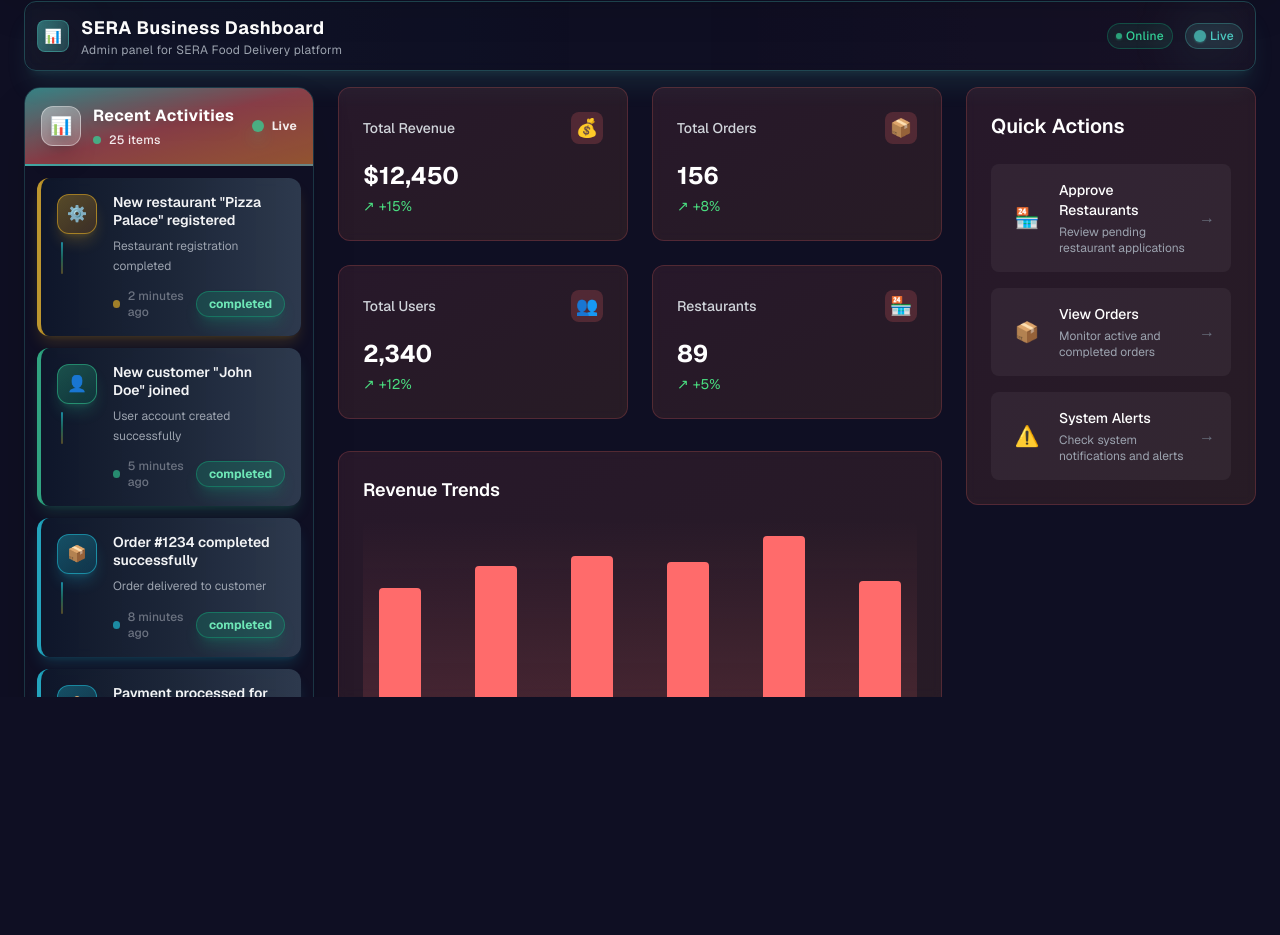
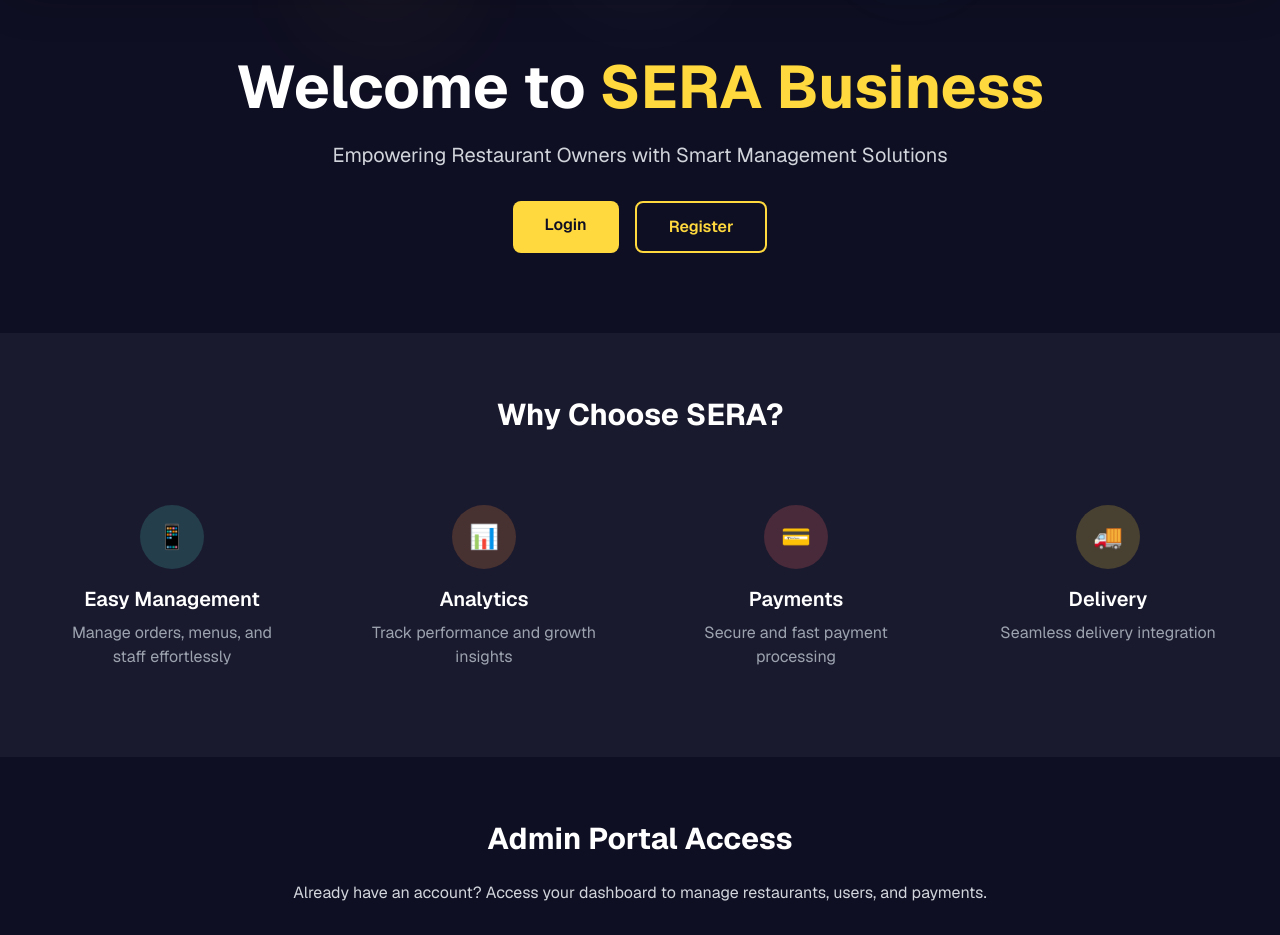
Before and after one commit to saurabhgup98/food-Delivery-business-SERA, a Next.js app: page / in a window 1280 px wide. Shown: the part 103-1038 px from the top of the page. Before the commit the page ends 800 px from the top, so only its background shows below. Built offline with nearby package versions, Linux system fonts and the light colour scheme.

Commit message:
added homepage and header

```diff
--- /dev/null
+++ b/src/app/dashboard/page.tsx
@@ -0,0 +1,91 @@
+'use client';
+
+import { useEffect, useRef, useState } from 'react';
+import { Dashboard } from '@/components/Dashboard';
+import { mockDashboardData } from '@/data/dashboardData';
+
+export default function DashboardPage() {
+  const [isSticky, setIsSticky] = useState(false);
+  const scrollContainerRef = useRef<HTMLDivElement>(null);
+  const introRef = useRef<HTMLDivElement>(null);
+
+  useEffect(() => {
+    const handleScroll = () => {
+      if (scrollContainerRef.current && introRef.current) {
+        const scrollTop = scrollContainerRef.current.scrollTop;
+        const introHeight = introRef.current.offsetHeight;
+        const headerHeight = 80; // Approximate header height
+
+        // Check if dashboard intro has scrolled behind the header
+        // Add some buffer to ensure it's fully behind
+        if (scrollTop > introHeight + 20) {
+          setIsSticky(true);
+        } else {
+          setIsSticky(false);
+        }
+      }
+    };
+
+    const scrollContainer = scrollContainerRef.current;
+    if (scrollContainer) {
+      scrollContainer.addEventListener('scroll', handleScroll);
+      return () => scrollContainer.removeEventListener('scroll', handleScroll);
+    }
+  }, []);
+
+  return (
+    <div className="h-[calc(100vh-80px)] overflow-y-auto">
+      {/* Scrollable Content Area */}
+      <div ref={scrollContainerRef} className="h-full overflow-y-auto custom-scrollbar">
+        <main className="p-3 sm:p-4 md:p-6">
+          {/* Enhanced Ultra Compact Dashboard Introduction Section */}
+          <div ref={introRef} className="mb-3 sm:mb-4">
+            <div className="relative bg-gradient-to-br from-dark-900/95 via-dark-800/90 to-dark-700/85 border border-sera-blue/30 rounded-xl p-3 backdrop-blur-sm shadow-xl shadow-sera-blue/10 overflow-hidden">
+              {/* Animated background pattern */}
+              <div className="absolute inset-0 bg-gradient-to-r from-sera-blue/5 via-transparent to-sera-pink/5 animate-pulse"></div>
+              <div className="absolute top-0 right-0 w-16 sm:w-20 h-16 sm:h-20 bg-gradient-to-br from-sera-blue/10 to-transparent rounded-full blur-xl"></div>
+              <div className="absolute bottom-0 left-0 w-12 sm:w-16 h-12 sm:h-16 bg-gradient-to-tr from-sera-pink/10 to-transparent rounded-full blur-xl"></div>
+
+              <div className="relative flex flex-col sm:flex-row sm:items-center space-y-2 sm:space-y-0 sm:space-x-3">
+                {/* Enhanced Icon */}
+                <div className="w-8 h-8 bg-gradient-to-br from-sera-blue/40 to-sera-blue/20 rounded-lg flex items-center justify-center shadow-lg border border-sera-blue/40 backdrop-blur-sm relative overflow-hidden">
+                  <div className="absolute inset-0 bg-gradient-to-r from-sera-blue/20 to-transparent animate-pulse"></div>
+                  <span className="text-sera-blue text-sm relative z-10 drop-shadow-sm">📊</span>
+                </div>
+
+                <div className="flex-1">
+                  <h1 className="text-base sm:text-lg font-bold text-white drop-shadow-sm tracking-wide">
+                    SERA Business Dashboard
+                  </h1>
+                  <p className="text-gray-400 text-xs tracking-wide">
+                    Admin panel for SERA Food Delivery platform
+                  </p>
+                </div>
+
+                <div className="flex items-center space-x-2 sm:space-x-3">
+                  {/* Enhanced Online Status */}
+                  <div className="flex items-center space-x-1 bg-emerald-500/10 border border-emerald-500/30 rounded-full px-2 py-1 backdrop-blur-sm">
+                    <div className="w-1.5 h-1.5 bg-emerald-400 rounded-full animate-pulse shadow-sm shadow-emerald-400/50"></div>
+                    <span className="text-emerald-400 text-xs font-medium tracking-wide">Online</span>
+                  </div>
+
+                  {/* Enhanced Live Status */}
+                  <div className="flex items-center space-x-1 bg-sera-blue/10 border border-sera-blue/30 rounded-full px-2 py-1 backdrop-blur-sm">
+                    <div className="w-3 h-3 bg-sera-blue rounded-full animate-pulse shadow-sm shadow-sera-blue/50"></div>
+                    <span className="text-sera-blue text-xs font-medium tracking-wide">Live</span>
+                  </div>
+                </div>
+              </div>
+            </div>
+          </div>
+
+          {/* Dashboard with Sticky Behavior */}
+          <div className={isSticky ? 'relative' : ''}>
+            {/* Modular Dashboard Component */}
+            <Dashboard data={mockDashboardData} isSticky={isSticky} />
+          </div>
+        </main>
+      </div>
+    </div>
+  );
+}
--- a/src/app/page.tsx
+++ b/src/app/page.tsx
@@ -1,91 +1,121 @@
 'use client';
 
-import { useEffect, useRef, useState } from 'react';
-import { Dashboard } from '@/components/Dashboard';
-import { mockDashboardData } from '@/data/dashboardData';
+import React from 'react';
+import Link from 'next/link';
 
-export default function Home() {
-  const [isSticky, setIsSticky] = useState(false);
-  const scrollContainerRef = useRef<HTMLDivElement>(null);
-  const introRef = useRef<HTMLDivElement>(null);
+export default function HomePage() {
+  return (
+    <div className="min-h-screen bg-dark-900">
+      {/* Hero Section */}
+      <section className="relative py-20 px-4 sm:px-6 lg:px-8">
+        <div className="max-w-7xl mx-auto text-center">
+          <h1 className="text-4xl sm:text-5xl lg:text-6xl font-bold text-white mb-6">
+            Welcome to <span className="text-sera-yellow">SERA Business</span>
+          </h1>
+          <p className="text-xl text-gray-300 mb-8 max-w-3xl mx-auto">
+            Empowering Restaurant Owners with Smart Management Solutions
+          </p>
 
-  useEffect(() => {
-    const handleScroll = () => {
-      if (scrollContainerRef.current && introRef.current) {
-        const scrollTop = scrollContainerRef.current.scrollTop;
-        const introHeight = introRef.current.offsetHeight;
-        const headerHeight = 80; // Approximate header height
+          {/* CTA Buttons */}
+          <div className="flex flex-col sm:flex-row gap-4 justify-center">
+            <Link
+              href="/login"
+              className="px-8 py-3 bg-sera-yellow text-dark-900 font-semibold rounded-lg hover:bg-sera-yellow/90 transition-all duration-200"
+            >
+              Login
+            </Link>
+            <Link
+              href="/register"
+              className="px-8 py-3 border-2 border-sera-yellow text-sera-yellow font-semibold rounded-lg hover:bg-sera-yellow hover:text-dark-900 transition-all duration-200"
+            >
+              Register
+            </Link>
+          </div>
+        </div>
+      </section>
 
-        // Check if dashboard intro has scrolled behind the header
-        // Add some buffer to ensure it's fully behind
-        if (scrollTop > introHeight + 20) {
-          setIsSticky(true);
-        } else {
-          setIsSticky(false);
-        }
-      }
-    };
+      {/* Features Section */}
+      <section className="py-16 px-4 sm:px-6 lg:px-8 bg-dark-800">
+        <div className="max-w-7xl mx-auto">
+          <h2 className="text-3xl font-bold text-white text-center mb-12">
+            Why Choose SERA?
+          </h2>
 
-    const scrollContainer = scrollContainerRef.current;
-    if (scrollContainer) {
-      scrollContainer.addEventListener('scroll', handleScroll);
-      return () => scrollContainer.removeEventListener('scroll', handleScroll);
-    }
-  }, []);
+          <div className="grid md:grid-cols-2 lg:grid-cols-4 gap-8">
+            {/* Feature 1 */}
+            <div className="text-center p-6">
+              <div className="w-16 h-16 bg-sera-blue/20 rounded-full flex items-center justify-center mx-auto mb-4">
+                <span className="text-2xl">📱</span>
+              </div>
+              <h3 className="text-xl font-semibold text-white mb-2">Easy Management</h3>
+              <p className="text-gray-400">Manage orders, menus, and staff effortlessly</p>
+            </div>
 
-  return (
-    <div className="h-[calc(100vh-80px)] overflow-y-auto">
-      {/* Scrollable Content Area */}
-      <div ref={scrollContainerRef} className="h-full overflow-y-auto custom-scrollbar">
-        <main className="p-3 sm:p-4 md:p-6">
-          {/* Enhanced Ultra Compact Dashboard Introduction Section */}
-          <div ref={introRef} className="mb-3 sm:mb-4">
-            <div className="relative bg-gradient-to-br from-dark-900/95 via-dark-800/90 to-dark-700/85 border border-sera-blue/30 rounded-xl p-3 backdrop-blur-sm shadow-xl shadow-sera-blue/10 overflow-hidden">
-              {/* Animated background pattern */}
-              <div className="absolute inset-0 bg-gradient-to-r from-sera-blue/5 via-transparent to-sera-pink/5 animate-pulse"></div>
-              <div className="absolute top-0 right-0 w-16 sm:w-20 h-16 sm:h-20 bg-gradient-to-br from-sera-blue/10 to-transparent rounded-full blur-xl"></div>
-              <div className="absolute bottom-0 left-0 w-12 sm:w-16 h-12 sm:h-16 bg-gradient-to-tr from-sera-pink/10 to-transparent rounded-full blur-xl"></div>
+            {/* Feature 2 */}
+            <div className="text-center p-6">
+              <div className="w-16 h-16 bg-sera-orange/20 rounded-full flex items-center justify-center mx-auto mb-4">
+                <span className="text-2xl">📊</span>
+              </div>
+              <h3 className="text-xl font-semibold text-white mb-2">Analytics</h3>
+              <p className="text-gray-400">Track performance and growth insights</p>
+            </div>
 
-              <div className="relative flex flex-col sm:flex-row sm:items-center space-y-2 sm:space-y-0 sm:space-x-3">
-                {/* Enhanced Icon */}
-                <div className="w-8 h-8 bg-gradient-to-br from-sera-blue/40 to-sera-blue/20 rounded-lg flex items-center justify-center shadow-lg border border-sera-blue/40 backdrop-blur-sm relative overflow-hidden">
-                  <div className="absolute inset-0 bg-gradient-to-r from-sera-blue/20 to-transparent animate-pulse"></div>
-                  <span className="text-sera-blue text-sm relative z-10 drop-shadow-sm">📊</span>
-                </div>
+            {/* Feature 3 */}
+            <div className="text-center p-6">
+              <div className="w-16 h-16 bg-sera-pink/20 rounded-full flex items-center justify-center mx-auto mb-4">
+                <span className="text-2xl">💳</span>
+              </div>
+              <h3 className="text-xl font-semibold text-white mb-2">Payments</h3>
+              <p className="text-gray-400">Secure and fast payment processing</p>
+            </div>
 
-                <div className="flex-1">
-                  <h1 className="text-base sm:text-lg font-bold text-white drop-shadow-sm tracking-wide">
-                    SERA Business Dashboard
-                  </h1>
-                  <p className="text-gray-400 text-xs tracking-wide">
-                    Admin panel for SERA Food Delivery platform
-                  </p>
-                </div>
-
-                <div className="flex items-center space-x-2 sm:space-x-3">
-                  {/* Enhanced Online Status */}
-                  <div className="flex items-center space-x-1 bg-emerald-500/10 border border-emerald-500/30 rounded-full px-2 py-1 backdrop-blur-sm">
-                    <div className="w-1.5 h-1.5 bg-emerald-400 rounded-full animate-pulse shadow-sm shadow-emerald-400/50"></div>
-                    <span className="text-emerald-400 text-xs font-medium tracking-wide">Online</span>
-                  </div>
-
-                  {/* Enhanced Live Status */}
-                  <div className="flex items-center space-x-1 bg-sera-blue/10 border border-sera-blue/30 rounded-full px-2 py-1 backdrop-blur-sm">
-                    <div className="w-3 h-3 bg-sera-blue rounded-full animate-pulse shadow-sm shadow-sera-blue/50"></div>
-                    <span className="text-sera-blue text-xs font-medium tracking-wide">Live</span>
-                  </div>
-                </div>
+            {/* Feature 4 */}
+            <div className="text-center p-6">
+              <div className="w-16 h-16 bg-sera-yellow/20 rounded-full flex items-center justify-center mx-auto mb-4">
+                <span className="text-2xl">🚚</span>
               </div>
+              <h3 className="text-xl font-semibold text-white mb-2">Delivery</h3>
+              <p className="text-gray-400">Seamless delivery integration</p>
             </div>
           </div>
+        </div>
+      </section>
 
-          {/* Dashboard with Sticky Behavior */}
-          <div className={isSticky ? 'relative' : ''}>
-            {/* Modular Dashboard Component */}
-            <Dashboard data={mockDashboardData} isSticky={isSticky} />
+      {/* Admin Access Section */}
+      <section className="py-16 px-4 sm:px-6 lg:px-8">
+        <div className="max-w-4xl mx-auto text-center">
+          <h2 className="text-3xl font-bold text-white mb-6">
+            Admin Portal Access
+          </h2>
+          <p className="text-gray-300 mb-8">
+            Already have an account? Access your dashboard to manage restaurants, users, and payments.
+          </p>
+
+          <div className="flex flex-col sm:flex-row gap-4 justify-center">
+            <Link
+              href="/dashboard"
+              className="px-6 py-3 bg-sera-blue text-white font-semibold rounded-lg hover:bg-sera-blue/90 transition-all duration-200"
+            >
+              Go to Dashboard
+            </Link>
+            <Link
+              href="/login"
+              className="px-6 py-3 border border-sera-blue text-sera-blue font-semibold rounded-lg hover:bg-sera-blue hover:text-white transition-all duration-200"
+            >
+              Admin Login
+            </Link>
           </div>
-        </main>
-      </div>
+        </div>
+      </section>
+
+      {/* Footer */}
+      <footer className="py-8 px-4 sm:px-6 lg:px-8 border-t border-dark-700">
+        <div className="max-w-7xl mx-auto text-center">
+          <p className="text-gray-400">
+            © 2024 SERA Business. All rights reserved.
+          </p>
+        </div>
+      </footer>
     </div>
   );
 }
--- a/src/components/Auth/AuthModals.tsx
+++ b/src/components/Auth/AuthModals.tsx
@@ -54,7 +54,8 @@
     if (onSuccess) {
       onSuccess();
     }
-    onClose();
+    // Don't close immediately - let the success handler manage the close
+    // onClose();
   };
 
   const handleClose = () => {
--- a/src/components/Header/AdminProfile.tsx
+++ b/src/components/Header/AdminProfile.tsx
@@ -72,8 +72,11 @@
       {/* Dropdown Menu */}
       {isProfileDropdownOpen && (
         <div
-          className="absolute right-0 mt-3 w-64 bg-dark-800 rounded-xl shadow-2xl border border-dark-600 z-[9999]"
+          className="absolute right-0 top-full mt-3 w-64 bg-dark-800 rounded-xl shadow-2xl border border-dark-600 z-[99999]"
           ref={profileDropdownRef}
+          style={{
+            zIndex: 99999
+          }}
         >
           {/* User Info Header */}
           <div className="p-4 border-b border-dark-600 bg-dark-700 rounded-t-xl">
--- a/src/components/Header/Header.tsx
+++ b/src/components/Header/Header.tsx
@@ -1,6 +1,6 @@
 'use client';
 
-import React, { useState } from 'react';
+import React, { useState, useEffect } from 'react';
 import {
   MenuIcon,
   XIcon
@@ -61,6 +61,24 @@
     setAuthMode(mode);
   };
 
+  // Check localStorage on component mount
+  useEffect(() => {
+    const loginStatus = localStorage.getItem('isLoggedIn');
+    console.log('Header mounted, localStorage loginStatus:', loginStatus);
+    if (loginStatus === 'true') {
+      console.log('Setting isLoggedIn to true');
+      setIsLoggedIn(true);
+    } else {
+      console.log('Setting isLoggedIn to false');
+      setIsLoggedIn(false);
+    }
+  }, []);
+
+  // Debug effect to log state changes
+  useEffect(() => {
+    console.log('Header isLoggedIn state changed to:', isLoggedIn);
+  }, [isLoggedIn]);
+
   const handleNavClick = (itemName: string) => {
     // Handle different navigation items
     switch (itemName) {
@@ -91,7 +109,7 @@
 
   return (
     <>
-      <header className="relative bg-gradient-to-r from-sera-pink via-sera-orange to-sera-pink shadow-2xl sticky top-0 z-40 overflow-hidden">
+      <header className="relative bg-gradient-to-r from-sera-pink via-sera-orange to-sera-pink shadow-2xl sticky top-0 z-[9999]">
         {/* Beautiful background pattern overlay */}
         <div className="absolute inset-0 bg-gradient-to-br from-white/5 via-transparent to-white/5"></div>
 
--- a/src/components/Header/NotificationsDropdown.tsx
+++ b/src/components/Header/NotificationsDropdown.tsx
@@ -44,7 +44,12 @@
 
       {/* Notifications Dropdown */}
       {isOpen && (
-        <div className="absolute right-0 mt-3 w-80 bg-dark-800 rounded-xl shadow-2xl border border-dark-600 z-[9999]">
+        <div
+          className="absolute right-0 top-full mt-3 w-80 bg-dark-800 rounded-xl shadow-2xl border border-dark-600 z-[99999]"
+          style={{
+            zIndex: 99999
+          }}
+        >
           <div className="p-4 border-b border-dark-600">
             <h3 className="text-white font-semibold">Notifications</h3>
           </div>
```
